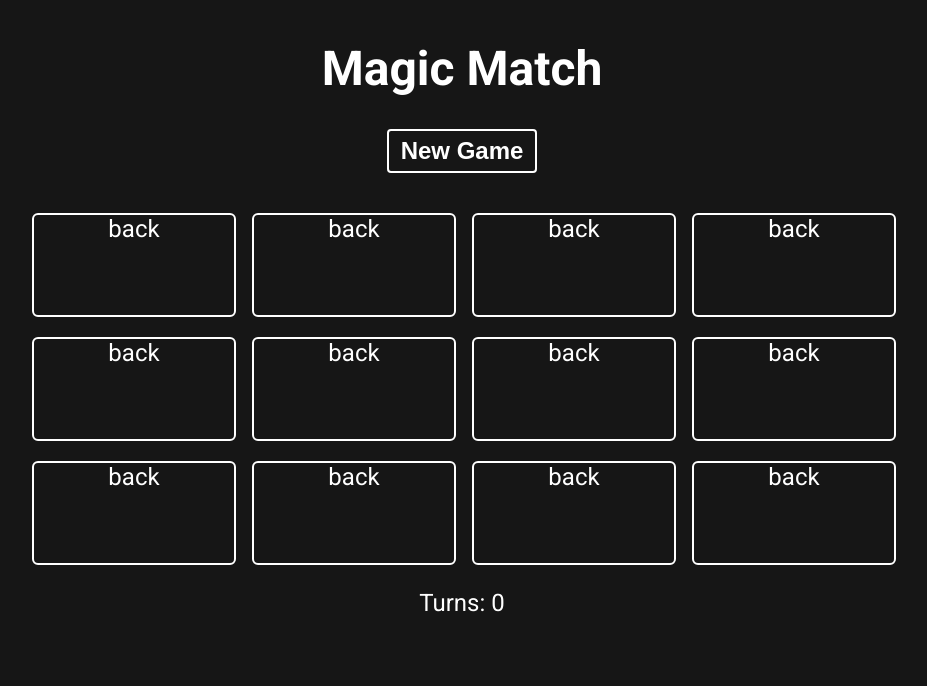
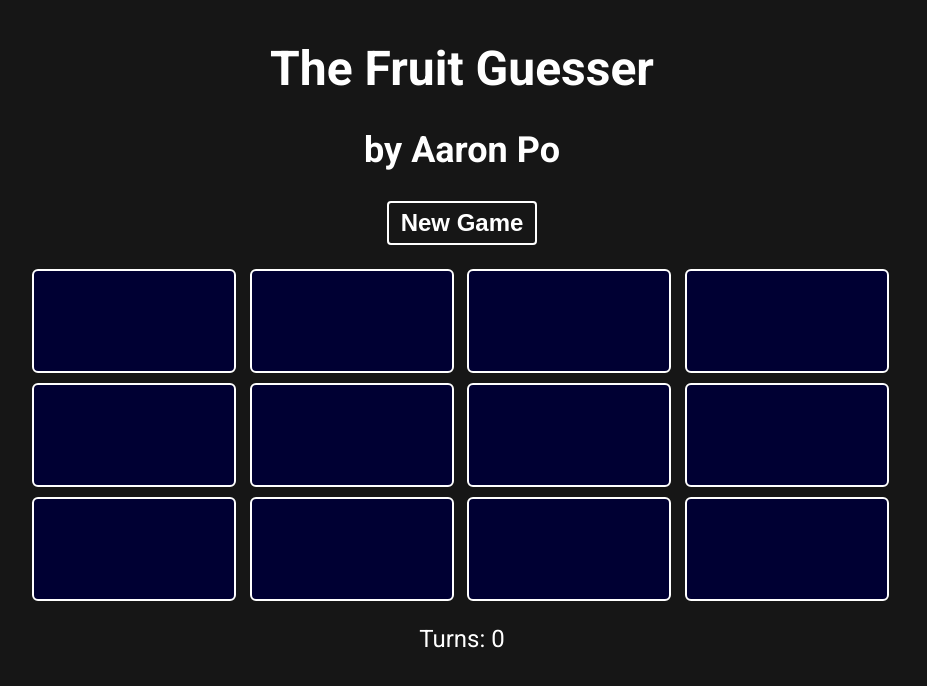
Before and after one commit to aaronpo97/guessing-game, a React (Vite) app: page / in a window 1280 px wide. Shown: the top 686 px of the page, without its empty margins (178-1105 px from the left). Built offline with nearby package versions, Linux system fonts and the light colour scheme.

Commit message:
Styling changes to card
Refactoring and styling changes

```diff
--- a/src/App.scss
+++ b/src/App.scss
@@ -18,8 +18,8 @@ button:hover {
 }
 
 .card-grid {
-   margin-top: 40px;
+  margin-top: 1em;
   display: grid;
   grid-template-columns: 1fr 1fr 1fr 1fr;
-   grid-gap: 20px;
+  grid-gap: 10px;
 }
--- a/src/App.tsx
+++ b/src/App.tsx
@@ -17,11 +17,10 @@ const App = (): JSX.Element => {
   const shuffleCards = (): void => {
     const shuffledCards = [...cardContent, ...cardContent]
       .sort(() => Math.random() - 0.5)
-      .map((card) => ({ ...card, id: Math.floor(Math.random() * 10000000) }));
+      .map((card, index) => ({ ...card, id: index }));
 
     setChoiceOne(null);
     setChoiceTwo(null);
-
     setCards(shuffledCards);
     setTurns(0);
   };
@@ -36,30 +35,30 @@ const App = (): JSX.Element => {
   };
 
   useEffect(() => {
-    if (choiceOne && choiceTwo) {
-      setDisabled(true);
-      if (choiceOne.emoji === choiceTwo.emoji) {
-        setCards((prevCards) => {
-          return (prevCards as Card[]).map((card) => {
-            if (card.emoji === choiceOne.emoji) {
-              return { ...card, matched: true };
-            } else {
-              return card;
-            }
-          });
-        });
-        resetTurn();
-      } else {
-        setTimeout(() => resetTurn(), 1000);
-      }
+    if (!(choiceOne && choiceTwo)) return;
+
+    setDisabled(true);
+
+    if (choiceOne.emoji !== choiceTwo.emoji) {
+      setTimeout(() => resetTurn(), 1000);
+      return;
     }
+
+    setCards((prevCards) =>
+      (prevCards as Card[]).map((card) =>
+        card.emoji === choiceOne.emoji ? { ...card, matched: true } : card,
+      ),
+    );
+
+    resetTurn();
   }, [choiceOne, choiceTwo]);
 
   useEffect(() => shuffleCards(), []);
 
   return (
     <div className='App'>
-      <h1>Magic Match</h1>
+      <h1>The Fruit Guesser</h1>
+      <h2>by Aaron Po</h2>
       <button onClick={shuffleCards}>New Game</button>
       {cards && (
         <div className='card-grid'>
--- a/src/components/SingleCard.scss
+++ b/src/components/SingleCard.scss
@@ -3,7 +3,7 @@
 }
 
 .card .content {
-  width: 100%;
+  width: 200px;
   display: block;
   border: 2px solid #fff;
   border-radius: 6px;
@@ -11,8 +11,13 @@
 }
 
 .card .front {
+  display: flex;
+  align-items: center;
+  justify-content: center;
   transform: rotateY(90deg);
   position: absolute;
+  font-size: 40pt;
+  background-color: darken($color: white, $amount: 10);
 }
 
 .flipped .front {
@@ -23,6 +28,7 @@
 .card .back {
   transition: all ease-in 0.2s;
   transition-delay: 0.2s;
+  background-color: darken($color: blue, $amount: 40);
 }
 
 .flipped .back {
--- a/src/components/SingleCard.tsx
+++ b/src/components/SingleCard.tsx
@@ -8,7 +8,7 @@ type PropTypes = {
   disabled: boolean;
 };
 
-export default function SingleCard({ card, handleChoice, flipped, disabled }: PropTypes) {
+const SingleCard = ({ card, handleChoice, flipped, disabled }: PropTypes): JSX.Element => {
   const handleClick = () => {
     if (!disabled) {
       handleChoice(card);
@@ -19,10 +19,10 @@ export default function SingleCard({ card, handleChoice, flipped, disabled }: Pr
     <div className='card'>
       <div className={flipped ? 'flipped' : ''}>
         <div className='front content'>{card.emoji}</div>
-        <div className='back content' onClick={handleClick}>
-          back
-        </div>
+        <div className='back content' onClick={handleClick} />
       </div>
     </div>
   );
-}
+};
+
+export default SingleCard;
```
Lines whose indentation alone changed are shown as unchanged.
